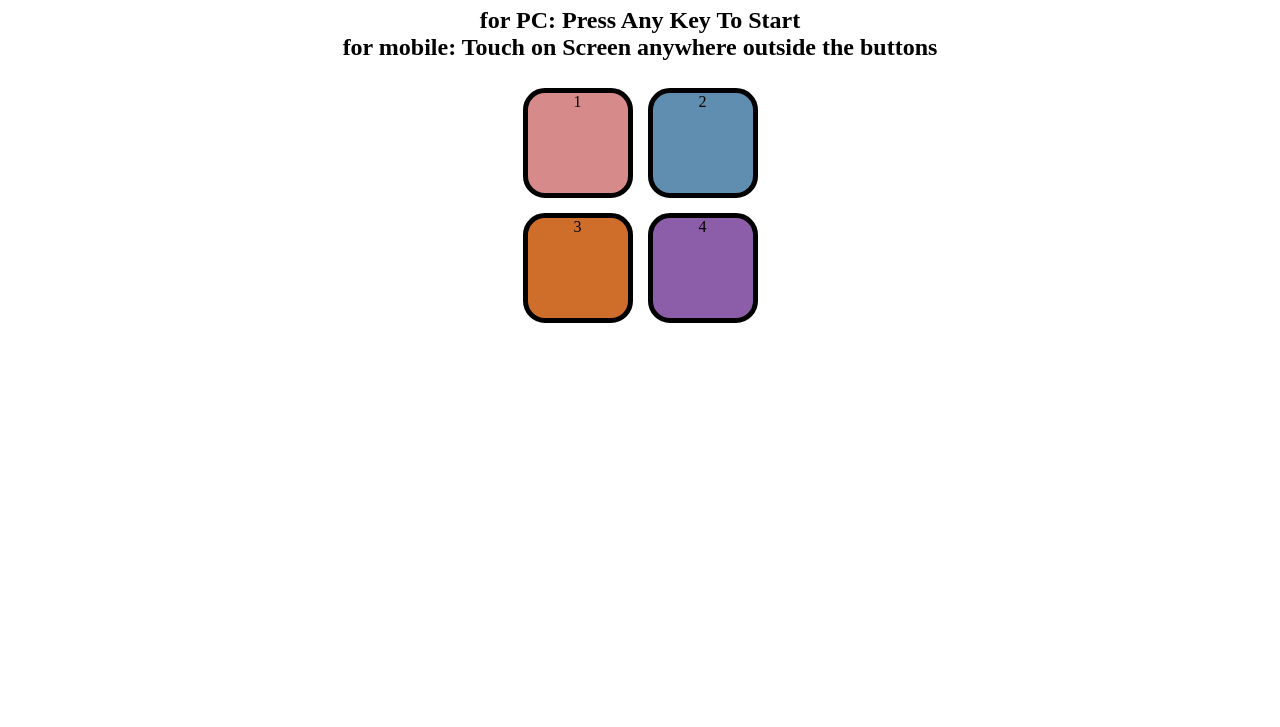
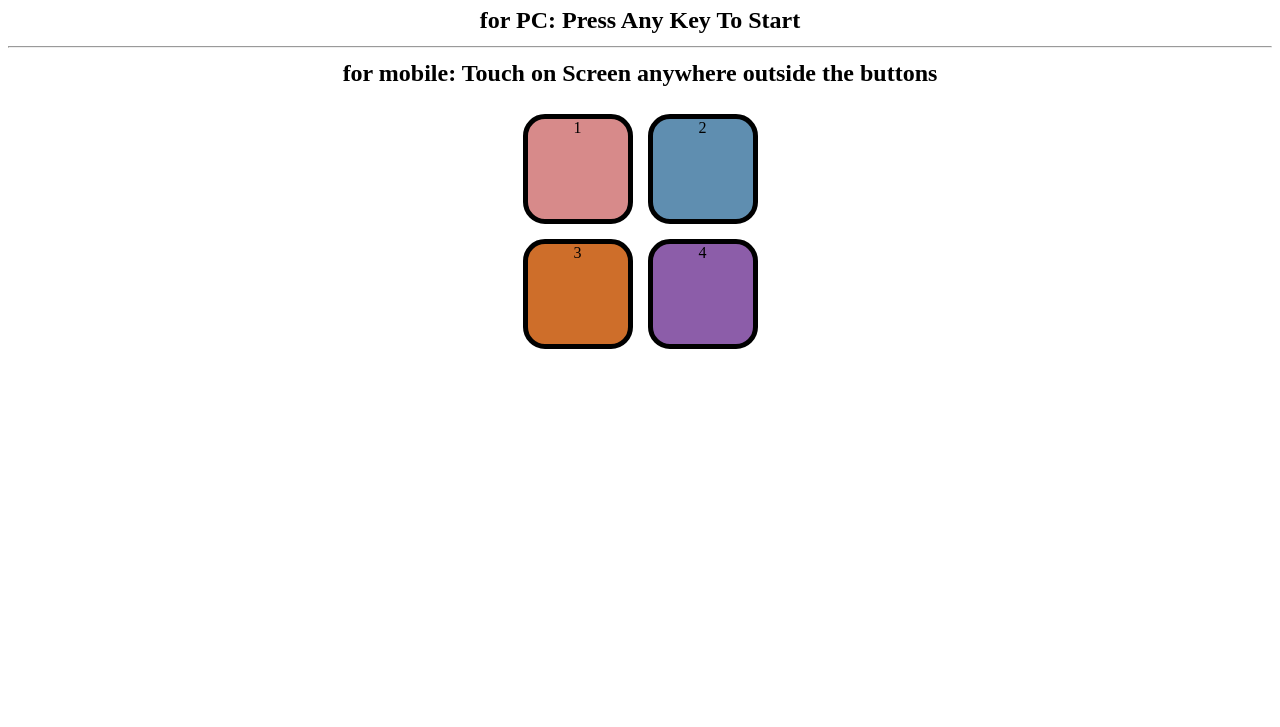
Before and after one commit to dharmeshchauhan112212-ux/Simon-Say-Game, a plain HTML site: page index.html in a window 1280 px wide. Shown: the part 73-800 px from the top of the page. Drawn offline with Linux system fonts and the light colour scheme.

Commit message:
Update index.html

```diff
--- a/index.html
+++ b/index.html
@@ -10,7 +10,7 @@
 
 <body>
   <h1>Simon Game</h1>
-  <h2>for PC: Press Any Key To Start <br> for mobile: Touch on Screen anywhere outside the buttons</h2>
+  <h2>for PC: Press Any Key To Start <br> <hr>for mobile: Touch on Screen anywhere outside the buttons</h2>
   <div class="btn-container">
     <div class="btn red " type="button" id="red">1</div>
     <div class="btn green" type="button"  id="green">2</div>
```
